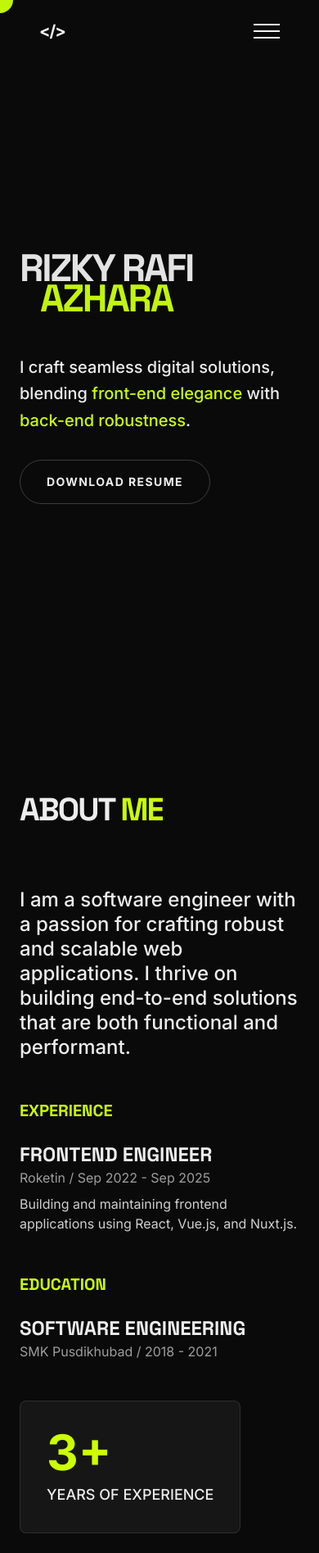
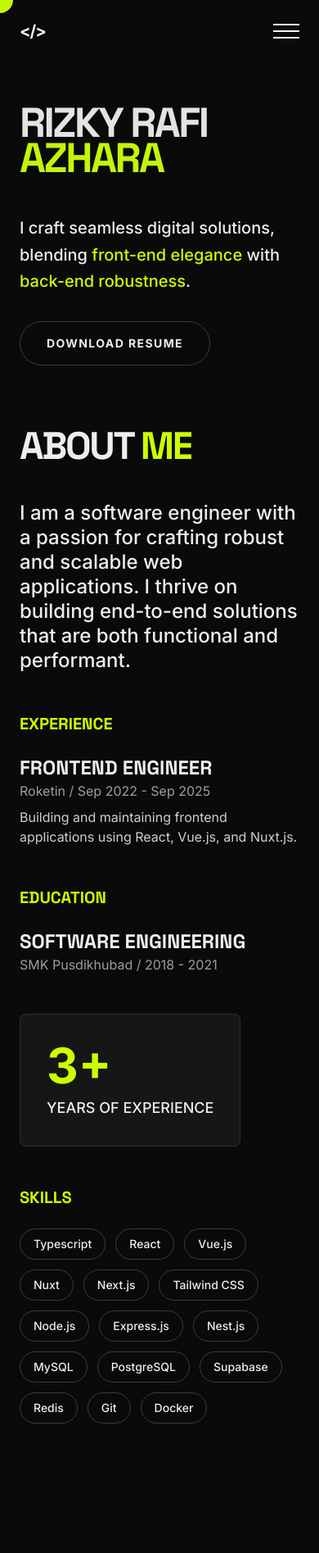
Before and after one commit to rizkraf/portfolio, a Next.js app: page / in a window 390 px wide. Shown: the top 1895 px of the page at 82% size. Built offline with nearby package versions, Linux system fonts and the light colour scheme; no server answers.

Commit message:
feat: enhance responsiveness in mobile screen

```diff
--- a/components/About.tsx
+++ b/components/About.tsx
@@ -23,9 +23,9 @@ export default function About() {
   ];
 
   return (
-    <section id="about" className="w-full max-w-7xl mx-auto py-32 px-6">
+    <section id="about" className="w-full max-w-7xl mx-auto py-20 md:py-32 px-6">
       <Reveal>
-        <h2 className="text-[10vw] leading-[0.8] font-bold tracking-tighter mb-20">
+        <h2 className="text-[12vw] md:text-[10vw] leading-[0.8] font-bold tracking-tighter mb-12 md:mb-20">
           ABOUT <span className="text-accent">ME</span>
         </h2>
       </Reveal>
--- a/components/Contact.tsx
+++ b/components/Contact.tsx
@@ -8,9 +8,9 @@ export default function Contact() {
   const [state, action, isPending] = useActionState(sendEmail, null);
 
   return (
-    <section id="contact" className="w-full max-w-7xl mx-auto py-32 px-6">
+    <section id="contact" className="w-full max-w-7xl mx-auto py-20 md:py-32 px-6">
       <Reveal>
-        <h2 className="text-[10vw] leading-[0.8] font-bold tracking-tighter mb-20">
+        <h2 className="text-[12vw] md:text-[10vw] leading-[0.8] font-bold tracking-tighter mb-12 md:mb-20">
           LET'S <span className="text-accent">TALK</span>
         </h2>
       </Reveal>
@@ -25,7 +25,7 @@ export default function Contact() {
               name="name"
               required
               placeholder="YOUR NAME"
-              className="w-full bg-transparent border-b border-white/20 py-4 text-4xl md:text-6xl font-bold tracking-tighter placeholder:text-white/10 focus:outline-none focus:border-accent transition-colors"
+              className="w-full bg-transparent border-b border-white/20 py-4 text-2xl md:text-6xl font-bold tracking-tighter placeholder:text-white/10 focus:outline-none focus:border-accent transition-colors"
             />
           </div>
         </Reveal>
@@ -39,7 +39,7 @@ export default function Contact() {
               name="email"
               required
               placeholder="YOUR@EMAIL.COM"
-              className="w-full bg-transparent border-b border-white/20 py-4 text-4xl md:text-6xl font-bold tracking-tighter placeholder:text-white/10 focus:outline-none focus:border-accent transition-colors"
+              className="w-full bg-transparent border-b border-white/20 py-4 text-2xl md:text-6xl font-bold tracking-tighter placeholder:text-white/10 focus:outline-none focus:border-accent transition-colors"
             />
           </div>
         </Reveal>
@@ -53,7 +53,7 @@ export default function Contact() {
               required
               rows={4}
               placeholder="TELL ME ABOUT YOUR PROJECT..."
-              className="w-full bg-transparent border-b border-white/20 py-4 text-2xl md:text-4xl font-medium placeholder:text-white/10 focus:outline-none focus:border-accent transition-colors resize-none"
+              className="w-full bg-transparent border-b border-white/20 py-4 text-xl md:text-4xl font-medium placeholder:text-white/10 focus:outline-none focus:border-accent transition-colors resize-none"
             />
           </div>
         </Reveal>
--- a/components/Hero.tsx
+++ b/components/Hero.tsx
@@ -5,9 +5,9 @@ import { Reveal } from "@/components/Reveal";
 
 export default function Hero() {
   return (
-    <section className="w-full max-w-7xl mx-auto flex flex-col justify-center min-h-screen px-6 pt-20">
+    <section className="w-full max-w-7xl mx-auto flex flex-col justify-center lg:min-h-screen px-6 pt-32 lg:pt-20">
       <Reveal>
-        <h1 className="text-[12vw] leading-[0.8] font-bold tracking-tighter mix-blend-difference text-center md:text-left">
+        <h1 className="text-[13vw] md:text-[10vw] leading-[0.85] md:leading-[0.8] font-bold tracking-tighter mix-blend-difference text-left">
           RIZKY RAFI <br />
           <span className="text-accent">AZHARA</span>
         </h1>
--- a/components/Navigation.tsx
+++ b/components/Navigation.tsx
@@ -30,7 +30,7 @@ export default function Navigation() {
         transition={{ duration: 0.35, ease: "easeInOut" }}
         className="fixed top-0 w-full z-[60] px-6 py-6 mix-blend-difference text-white"
       >
-        <div className="max-w-7xl mx-auto flex justify-between items-center px-6">
+        <div className="max-w-7xl mx-auto flex justify-between items-center lg:px-6">
           <Link href="/" className="text-xl font-bold tracking-tighter">
             {"</>"}
           </Link>
--- a/components/Portfolio.tsx
+++ b/components/Portfolio.tsx
@@ -42,9 +42,9 @@ export default function Portfolio() {
   const [hoveredProject, setHoveredProject] = useState<number | null>(null);
 
   return (
-    <section id="portfolio" className="w-full max-w-7xl mx-auto py-32 px-6">
+    <section id="portfolio" className="w-full max-w-7xl mx-auto py-20 md:py-32 px-6">
       <Reveal>
-        <h2 className="text-[10vw] leading-[0.8] font-bold tracking-tighter mb-20">
+        <h2 className="text-[12vw] md:text-[10vw] leading-[0.8] font-bold tracking-tighter mb-12 md:mb-20">
           PERSONAL <span className="text-accent">WORK</span>
         </h2>
       </Reveal>
@@ -74,7 +74,7 @@ export default function Portfolio() {
               {/* Content */}
               <div className="relative z-10 flex flex-col gap-2 pointer-events-none">
                 <span className="text-sm font-mono text-accent">{project.category} — {project.year}</span>
-                <h3 className="text-4xl md:text-6xl font-bold tracking-tighter group-hover:translate-x-4 transition-transform duration-300">
+                <h3 className="text-3xl md:text-6xl font-bold tracking-tighter group-hover:translate-x-4 transition-transform duration-300">
                   {project.title}
                 </h3>
               </div>
```
